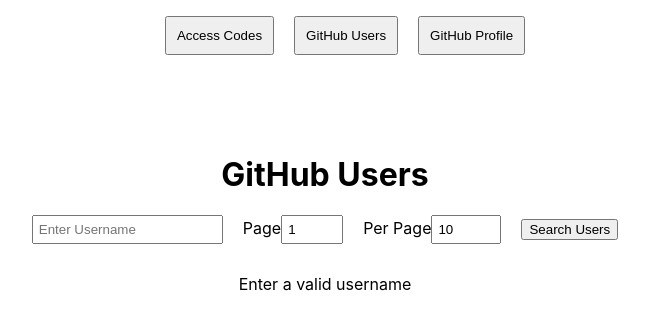
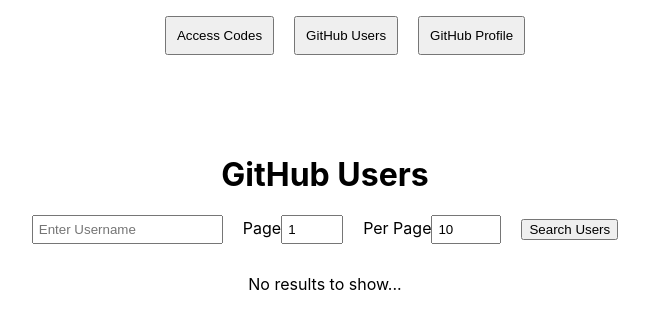
Before and after one commit to TracK92/React_Front_End, a React (Create React App) app: page /users in a window 1280 px wide. Shown: the top 330 px of the page, without its empty margins (315-964 px from the left). Built offline with nearby package versions, Linux system fonts and the light colour scheme; the HTML template or start-up script is replaced by a standard one.

Commit message:
Adjust text

```diff
--- a/src/Components/GitHubUsers/GitHubUsers.js
+++ b/src/Components/GitHubUsers/GitHubUsers.js
@@ -100,7 +100,7 @@
           </thead>
         </table>
       ) : (
-        <p className="found">Enter a valid username</p>
+        <p className="found">No results to show...</p>
       )}
     </div>
   );
```
